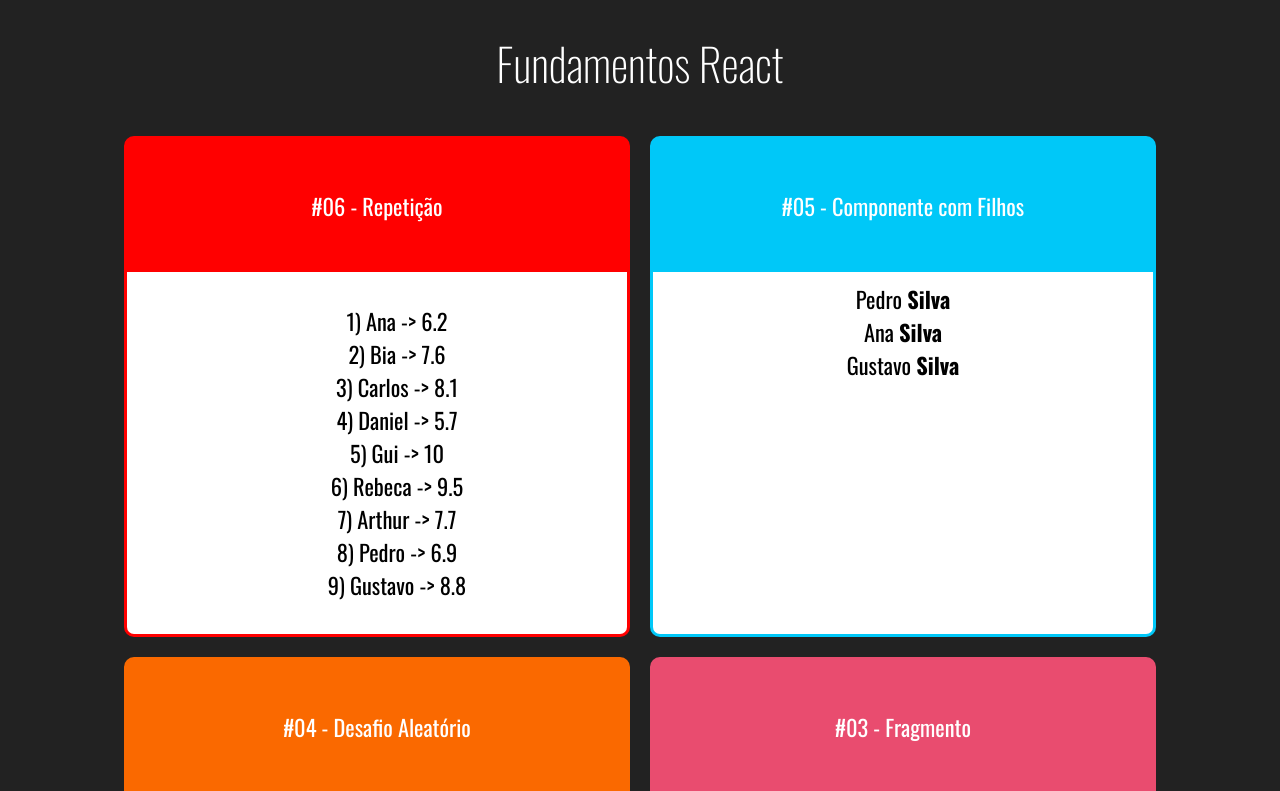
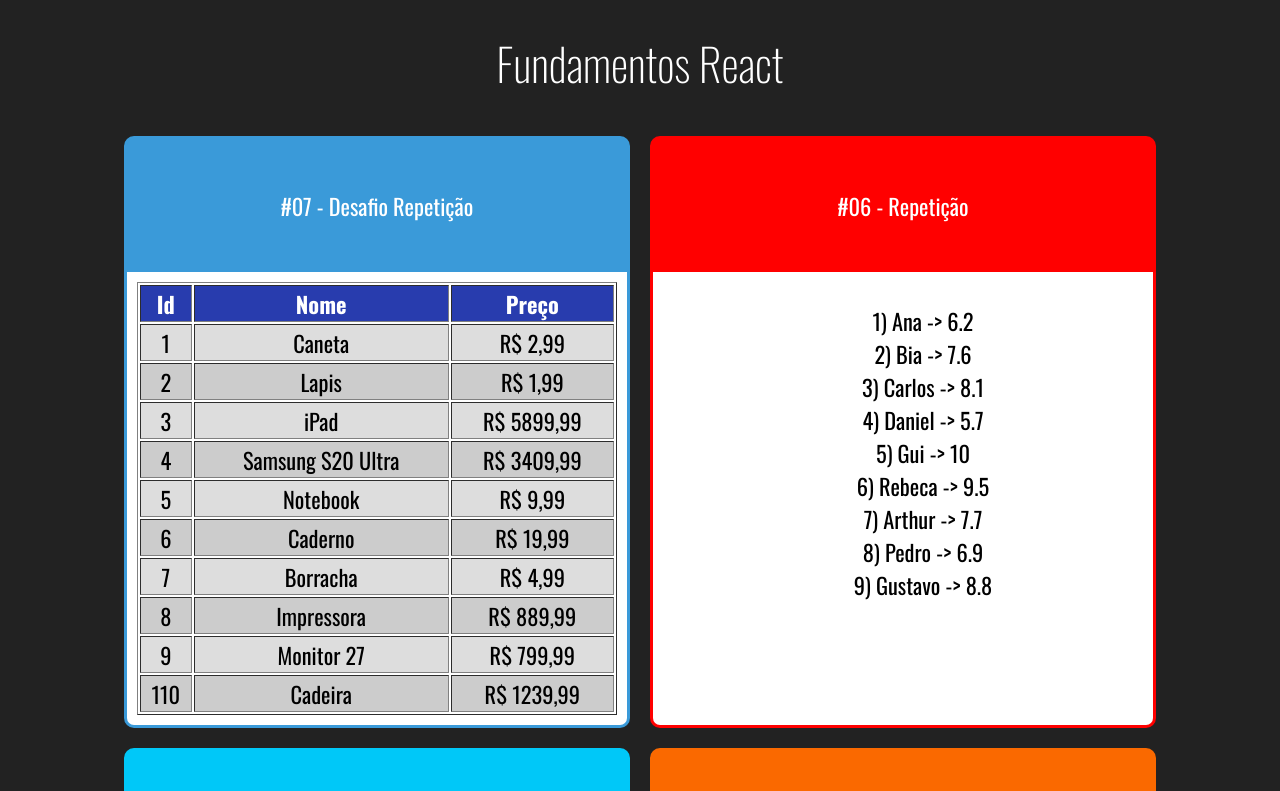
Before and after one commit to kaua-reis-clear/Fundamentos_React, a React (Create React App) app: page / in a window 1280 px wide. Shown: the top 791 px of the page. Built offline with nearby package versions, Linux system fonts and the light colour scheme.

Commit message:
created table component, and creating table columns and rows with map.

```diff
--- a/src/App.jsx
+++ b/src/App.jsx
@@ -1,6 +1,7 @@
 import "./App.css";
 import React from "react";
 
+import TabelaProdutos from "./components/repeticao/TabelaProdutos";
 import ListaAlunos from "./components/repeticao/ListaAlunos";
 import Familia from "./components/basicos/Familia";
 import FamiliaMembro from "./components/basicos/FamiliaMembro";
@@ -15,6 +16,9 @@
     <div className="App">
       <h1>Fundamentos React</h1>
       <div className="Cards">
+        <Card titulo="#07 - Desafio Repetição" color="#3A9AD9">
+            <TabelaProdutos />
+        </Card>
         <Card titulo="#06 - Repetição">
             <ListaAlunos />
         </Card>
--- /dev/null
+++ b/src/components/repeticao/TabelaProdutos.css
@@ -0,0 +1,16 @@
+.TabelaProdutos table {
+    width: 100%;
+}
+
+.TabelaProdutos th {
+    background-color: #283cae;
+    color: #fff;
+}
+
+.TabelaProdutos .Par {
+    background-color: #ddd;
+}
+
+.TabelaProdutos .Impar {
+    background-color: #ccc;
+}
--- /dev/null
+++ b/src/components/repeticao/TabelaProdutos.jsx
@@ -0,0 +1,31 @@
+import React from "react";
+import produtos from "../../data/produtos";
+import "./TabelaProdutos.css";
+
+export default (props) => {
+  function getLinhas() {
+    return produtos.map((produto, i) => {
+      return (
+        <tr key={produto.id} className={i % 2 == 0 ? "Par" : "Impar"}>
+          <td>{produto.id}</td>
+          <td>{produto.nome}</td>
+          <td>R$ {produto.preco.toFixed(2).replace(".", ",")}</td>
+        </tr>
+      );
+    });
+  }
+  return (
+    <div className="TabelaProdutos">
+      <table border="1">
+        <thead>
+          <tr>
+            <th>Id</th>
+            <th>Nome</th>
+            <th>Preço</th>
+          </tr>
+        </thead>
+        <tbody>{getLinhas()}</tbody>
+      </table>
+    </div>
+  );
+};
--- /dev/null
+++ b/src/data/produtos.js
@@ -0,0 +1,14 @@
+const produtos = [
+    { id: 1, nome: 'Caneta', preco: 2.99 },
+    { id: 2, nome: 'Lapis', preco: 1.99 },
+    { id: 3, nome: 'iPad', preco: 5899.99 },
+    { id: 4, nome: 'Samsung S20 Ultra', preco: 3409.99 },
+    { id: 5, nome: 'Notebook', preco: 9.99 },
+    { id: 6, nome: 'Caderno', preco: 19.99 },
+    { id: 7, nome: 'Borracha', preco: 4.99 },
+    { id: 8, nome: 'Impressora', preco: 889.99 },
+    { id: 9, nome: 'Monitor 27', preco: 799.99 },
+    { id: 110, nome: 'Cadeira', preco: 1239.99 },
+]
+
+export default produtos;
```
